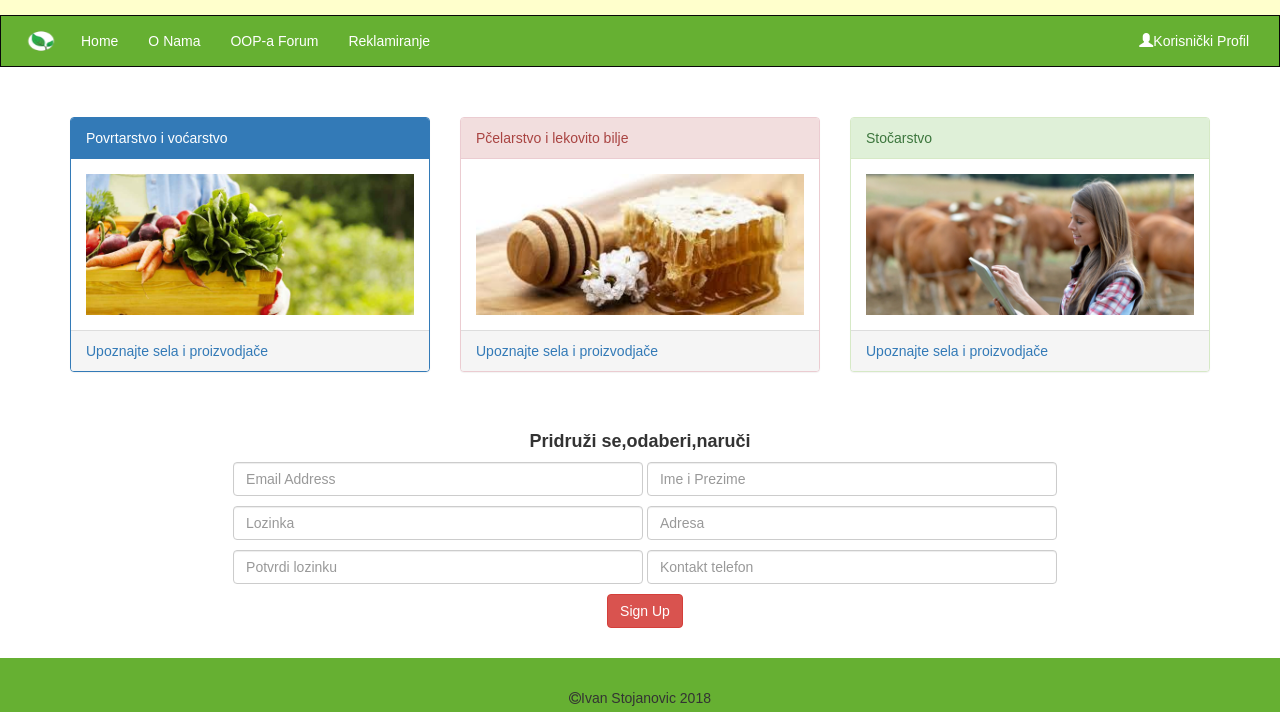
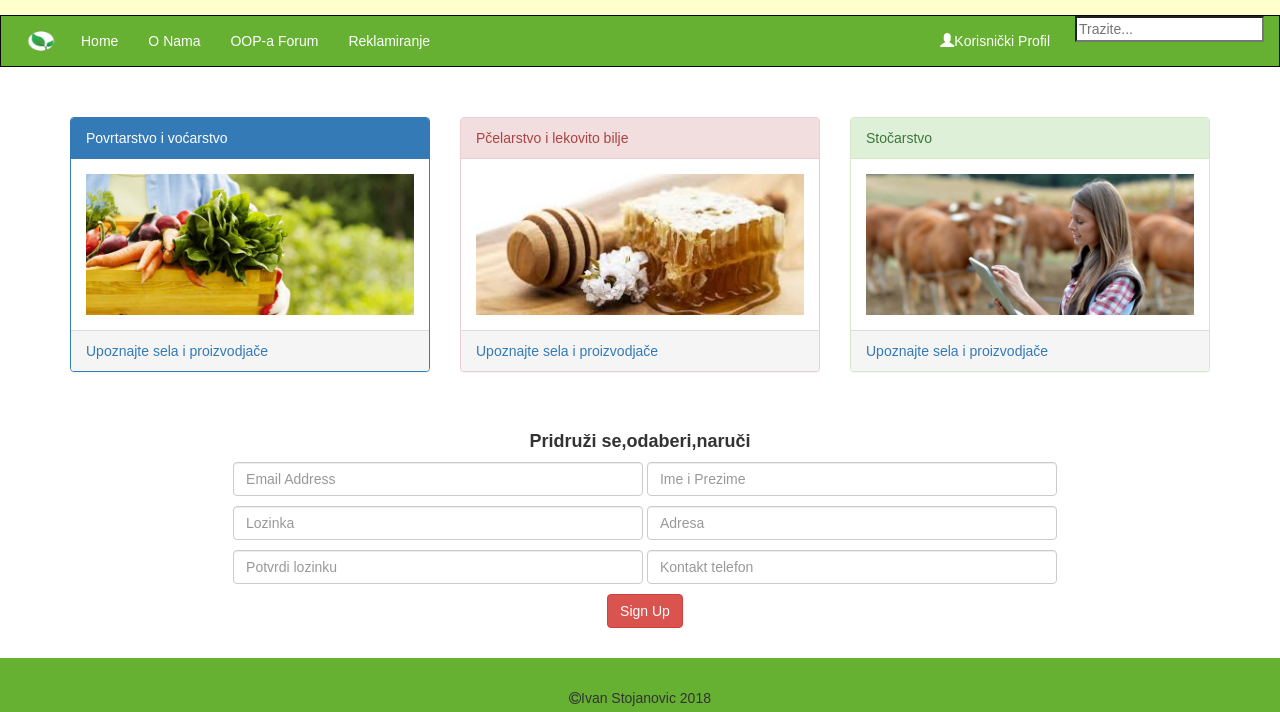
Before and after one commit to Ivke665/Ivke665.github.io, a plain HTML site: page Organic Market/index.html in a window 1280 px wide. Shown: the part 160-872 px from the top of the page. Drawn offline with nearby package versions, Linux system fonts and the light colour scheme.

Commit message:
Update index.html

```diff
--- a/Organic Market/index.html
+++ b/Organic Market/index.html
@@ -43,7 +43,11 @@
       </ul>
       <ul class="nav navbar-nav navbar-right">
         <li><a href="profil.html"><span class="glyphicon glyphicon-user" style="color:white"></span><font color="white">Korisni&#269;ki Profil</font></a></li>
-        <!--li><a href="#"><span class="glyphicon glyphicon-shopping-cart" style="color:white"></span><font color="white"></font></a></li-->
+        <li>
+		<form role="search" method="get" action="" class="search-form">
+        	<input type="search" class="search-field" placeholder="Trazite..." value name="s">
+		</form>
+	</li>
       </ul>
     </div>
   </div>
```
